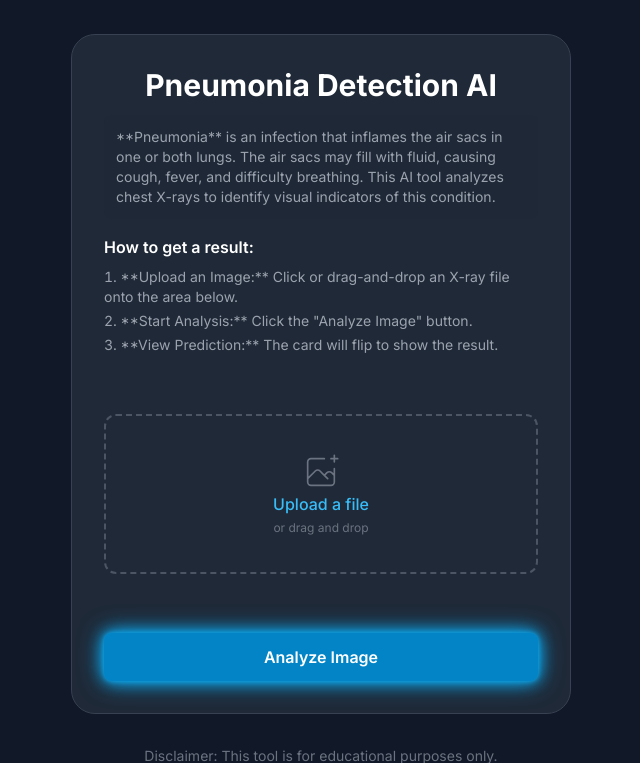
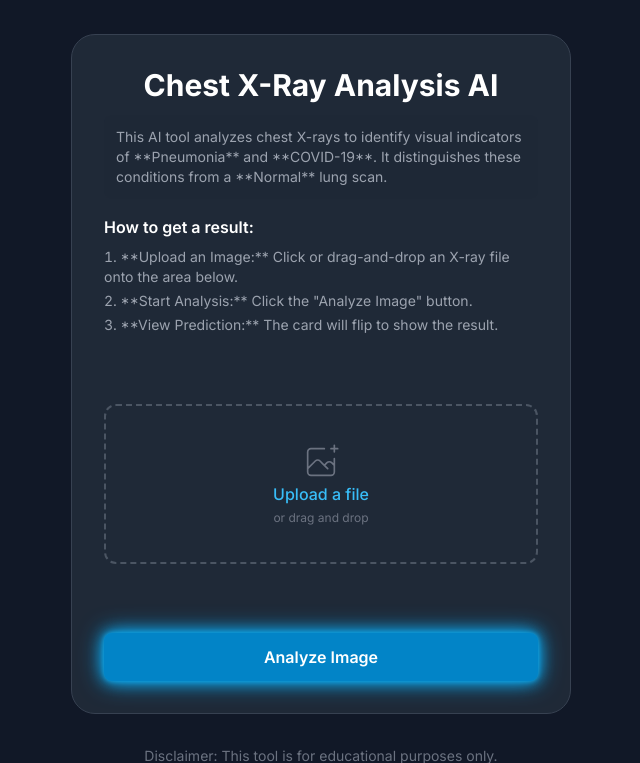
Before and after one commit to AjTayade/Pneumonia, a Flask app: page / in a window 1280 px wide. Shown: the top 763 px of the page, without its empty margins (319-959 px from the left). Run offline with Flask 3, Linux system fonts and the light colour scheme; grey boxes labelled with a size stand in for pictures from a placeholder-image service; some libraries are stand-ins or nearby versions.

Commit message:
Update index.html

```diff
--- a/templates/index.html
+++ b/templates/index.html
@@ -3,7 +3,7 @@
 <head>
     <meta charset="UTF-8">
     <meta name="viewport" content="width=device-width, initial-scale=1.0">
-    <title>Pneumonia Detection AI</title>
+    <title>X-Ray Analysis AI</title>
     <!-- Tailwind CSS -->
     <script src="https://cdn.tailwindcss.com"></script>
     <!-- Google Fonts: Inter -->
@@ -99,14 +99,14 @@
                 <div class="flip-card-front">
                     <div>
                         <div class="text-center">
-                            <h1 class="text-3xl font-bold text-white">Pneumonia Detection AI</h1>
+                            <h1 class="text-3xl font-bold text-white">Chest X-Ray Analysis AI</h1>
                             <p class="mt-3 text-sm text-gray-400 text-left bg-gray-800/50 p-3 rounded-lg">
-                                **Pneumonia** is an infection that inflames the air sacs in one or both lungs. The air sacs may fill with fluid, causing cough, fever, and difficulty breathing. This AI tool analyzes chest X-rays to identify visual indicators of this condition.
+                                This AI tool analyzes chest X-rays to identify visual indicators of **Pneumonia** and **COVID-19**. It distinguishes these conditions from a **Normal** lung scan.
                             </p>
                         </div>
 
                         <div class="text-left mt-4">
-                             <h3 class="font-semibold text-white mb-2">How to get a result:</h3>
+                               <h3 class="font-semibold text-white mb-2">How to get a result:</h3>
                             <ol class="list-decimal list-inside space-y-1 text-sm text-gray-400">
                                 <li>**Upload an Image:** Click or drag-and-drop an X-ray file onto the area below.</li>
                                 <li>**Start Analysis:** Click the "Analyze Image" button.</li>
@@ -119,7 +119,7 @@
                         <img id="image-preview" src="https://placehold.co/400x400/1f2937/4b5563?text=+" alt="Image preview" class="max-h-32 rounded-lg hidden">
                         <div id="upload-prompt" class="flex flex-col items-center justify-center">
                             <svg class="mx-auto h-10 w-10 text-gray-500" stroke="currentColor" fill="none" viewBox="0 0 48 48" aria-hidden="true">
-                                 <path d="M28 8H12a4 4 0 00-4 4v20m32-12v8m0 0v8a4 4 0 01-4 4H12a4 4 0 01-4-4v-4m32-4l-3.172-3.172a4 4 0 00-5.656 0L28 28M8 32l9.172-9.172a4 4 0 015.656 0L28 28m0 0l4 4m4-24h8m-4-4v8" stroke-width="2" stroke-linecap="round" stroke-linejoin="round"></path>
+                                  <path d="M28 8H12a4 4 0 00-4 4v20m32-12v8m0 0v8a4 4 0 01-4 4H12a4 4 0 01-4-4v-4m32-4l-3.172-3.172a4 4 0 00-5.656 0L28 28M8 32l9.172-9.172a4 4 0 015.656 0L28 28m0 0l4 4m4-24h8m-4-4v8" stroke-width="2" stroke-linecap="round" stroke-linejoin="round"></path>
                             </svg>
                             <label for="file-upload" class="relative cursor-pointer rounded-md font-medium text-sky-400 hover:text-sky-300">
                                 <span>Upload a file</span>
@@ -203,7 +203,11 @@
 
         // --- Prediction Logic ---
         predictButton.addEventListener('click', async () => {
-            if (!selectedFile) { alert('Please select an image file first.'); return; }
+            if (!selectedFile) {
+                // Use a custom modal or a less intrusive notification in a real app
+                console.log('Please select an image file first.');
+                return;
+            }
 
             flipCardInner.classList.add('is-flipped');
             spinner.classList.remove('hidden');
@@ -214,7 +218,7 @@
             formData.append('file', selectedFile);
 
             try {
-                // CORRECTED: Use a relative URL for portability
+                // Use a relative URL for portability
                 const response = await fetch('/predict', {
                     method: 'POST',
                     body: formData
@@ -233,7 +237,15 @@
         function displayResult(data) {
             resultText.textContent = data.prediction;
             confidenceText.textContent = `Confidence: ${data.confidence}`;
-            resultText.className = data.prediction === 'Pneumonia' ? 'text-5xl font-bold text-red-400' : 'text-5xl font-bold text-green-400';
+
+            // --- NEW LOGIC FOR 3-CLASS COLORING ---
+            // Set text color to red for PNEUMONIA or COVID, and green for NORMAL
+            if (data.prediction === 'NORMAL') {
+                resultText.className = 'text-5xl font-bold text-green-400';
+            } else {
+                resultText.className = 'text-5xl font-bold text-red-400';
+            }
+
             predictionOutput.classList.remove('hidden');
             predictionOutput.classList.add('fade-in');
         }
```
